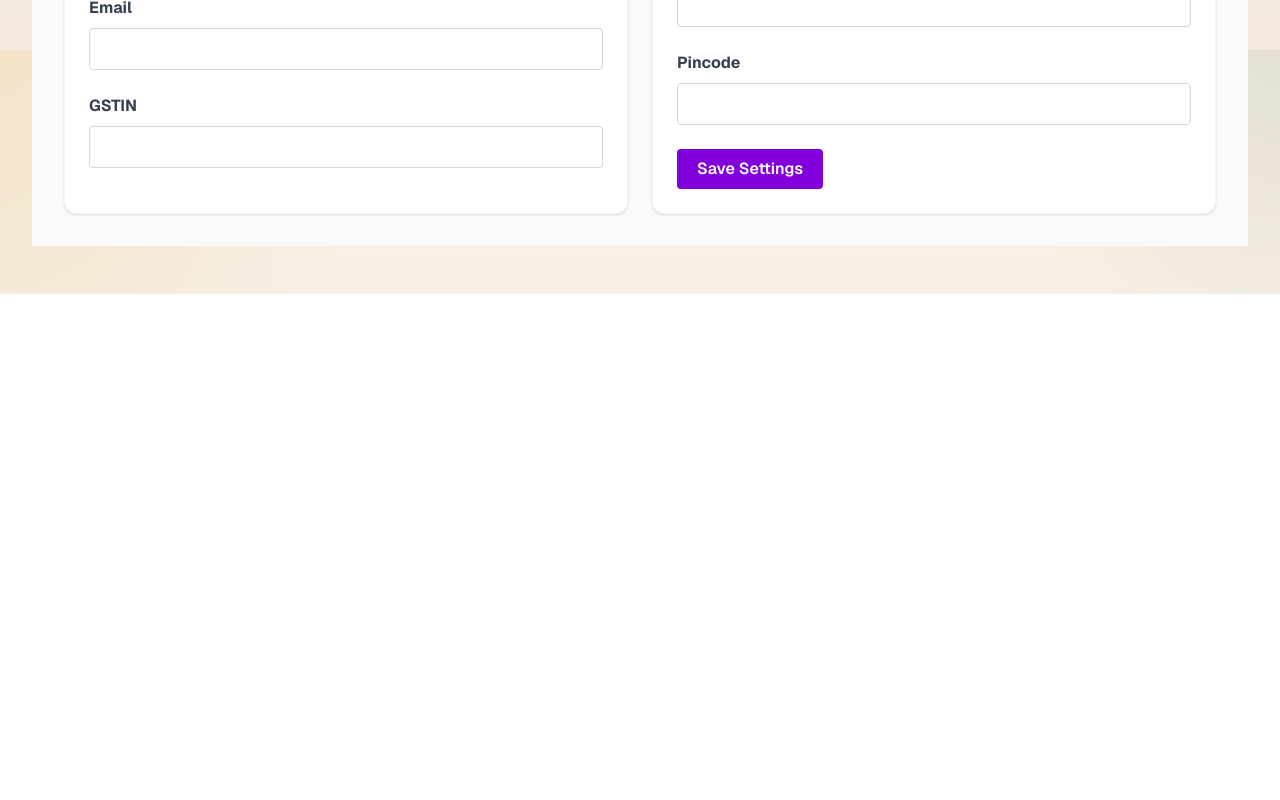
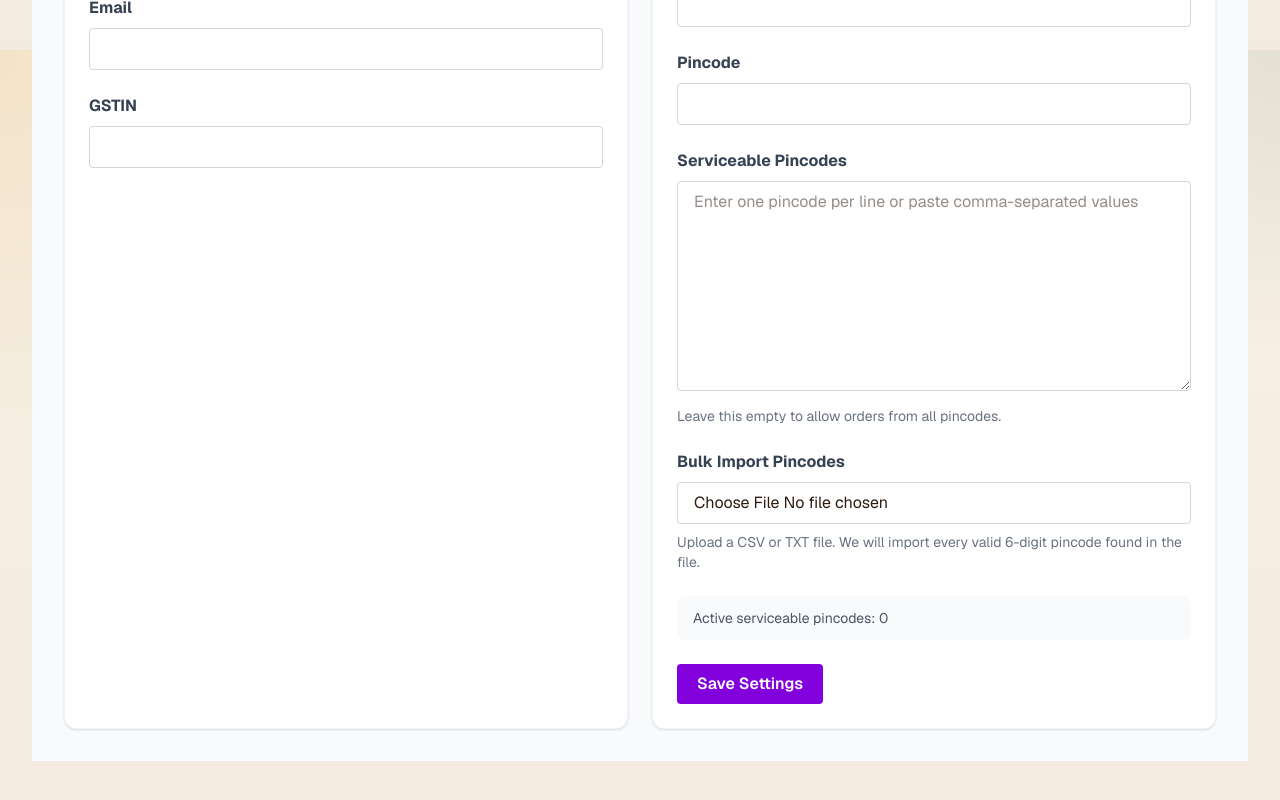
Before and after one commit to gnaneswar05/pickle-store, a Next.js app: page /admin/settings in a window 1280 px wide. Shown: the part 750-1550 px from the top of the page. Before the commit the page ends 1044 px from the top, so only its background shows below. Built offline with nearby package versions, Linux system fonts and the light colour scheme; no server answers; sample sign-in values are in the browser's storage.

Commit message:
pincode restriction added

```diff
--- a/app/admin/settings/page.tsx
+++ b/app/admin/settings/page.tsx
@@ -1,6 +1,7 @@
 "use client";
 
 import AdminShell from "@/app/components/AdminShell";
+import { parseServiceablePincodes } from "@/lib/utils/serviceable-pincodes";
 import { useRouter } from "next/navigation";
 import { useEffect, useState } from "react";
 
@@ -16,6 +17,7 @@ interface SiteSettingsForm {
   manufacturerCity: string;
   manufacturerState: string;
   manufacturerPincode: string;
+  serviceablePincodes: string[];
 }
 
 const initialForm: SiteSettingsForm = {
@@ -30,13 +32,17 @@ const initialForm: SiteSettingsForm = {
   manufacturerCity: "",
   manufacturerState: "",
   manufacturerPincode: "",
+  serviceablePincodes: [],
 };
 
 export default function AdminSettingsPage() {
   const router = useRouter();
   const [form, setForm] = useState<SiteSettingsForm>(initialForm);
+  const [pincodeDraft, setPincodeDraft] = useState("");
   const [loading, setLoading] = useState(true);
   const [saving, setSaving] = useState(false);
+  const [saveError, setSaveError] = useState("");
+  const [saveMessage, setSaveMessage] = useState("");
 
   useEffect(() => {
     const token = localStorage.getItem("admin-token");
@@ -72,7 +78,11 @@ export default function AdminSettingsPage() {
           manufacturerCity: data.data.settings.manufacturerCity || "",
           manufacturerState: data.data.settings.manufacturerState || "",
           manufacturerPincode: data.data.settings.manufacturerPincode || "",
+          serviceablePincodes: data.data.settings.serviceablePincodes || [],
         });
+        setPincodeDraft(
+          (data.data.settings.serviceablePincodes || []).join("\n"),
+        );
       } catch (error) {
         console.error("Error fetching site settings:", error);
       } finally {
@@ -93,24 +103,70 @@ export default function AdminSettingsPage() {
   const handleSave = async (e: React.FormEvent) => {
     e.preventDefault();
     setSaving(true);
+    setSaveError("");
+    setSaveMessage("");
     try {
+      const serviceablePincodes = parseServiceablePincodes(pincodeDraft);
       const res = await fetch("/api/site-settings", {
         method: "PUT",
         headers: {
           "Content-Type": "application/json",
           Authorization: `Bearer ${localStorage.getItem("admin-token")}`,
         },
-        body: JSON.stringify(form),
+        body: JSON.stringify({
+          ...form,
+          serviceablePincodes,
+        }),
       });
       const data = await res.json();
 
       if (!res.ok) {
         throw new Error(data.error || "Failed to save site settings");
       }
+
+      setForm((current) => ({
+        ...current,
+        serviceablePincodes: data.data.settings.serviceablePincodes || [],
+      }));
+      setPincodeDraft(
+        (data.data.settings.serviceablePincodes || []).join("\n"),
+      );
+      setSaveMessage("Settings saved successfully.");
     } catch (error) {
       console.error("Error saving site settings:", error);
+      setSaveError(
+        error instanceof Error ? error.message : "Failed to save site settings",
+      );
     } finally {
       setSaving(false);
+    }
+  };
+
+  const handlePincodeFileImport = async (
+    e: React.ChangeEvent<HTMLInputElement>,
+  ) => {
+    const file = e.target.files?.[0];
+    if (!file) {
+      return;
+    }
+
+    try {
+      const text = await file.text();
+      const importedPincodes = parseServiceablePincodes(text);
+      setPincodeDraft(importedPincodes.join("\n"));
+      setForm((current) => ({
+        ...current,
+        serviceablePincodes: importedPincodes,
+      }));
+      setSaveError("");
+      setSaveMessage(`Imported ${importedPincodes.length} pincodes.`);
+    } catch (error) {
+      setSaveError(
+        error instanceof Error ? error.message : "Failed to import pincodes",
+      );
+      setSaveMessage("");
+    } finally {
+      e.target.value = "";
     }
   };
 
@@ -132,7 +188,7 @@ export default function AdminSettingsPage() {
     <AdminShell
       activeHref="/admin/settings"
       title="Site Settings"
-      subtitle="These details are used in invoices and seller information."
+      subtitle="These details are used in invoices, seller information, and delivery area control."
     >
         <form onSubmit={handleSave} className="grid gap-6 lg:grid-cols-2">
           <div className="space-y-6 rounded-xl border border-gray-200/50 bg-white p-6 shadow-sm">
@@ -183,6 +239,52 @@ export default function AdminSettingsPage() {
               <label className="mb-2 block font-bold text-gray-700">Pincode</label>
               <input name="manufacturerPincode" value={form.manufacturerPincode} onChange={handleChange} className="w-full rounded border border-gray-300 px-4 py-2" />
             </div>
+            <div>
+              <label className="mb-2 block font-bold text-gray-700">
+                Serviceable Pincodes
+              </label>
+              <textarea
+                value={pincodeDraft}
+                onChange={(e) => {
+                  setPincodeDraft(e.target.value);
+                  setSaveError("");
+                  setSaveMessage("");
+                }}
+                rows={8}
+                placeholder="Enter one pincode per line or paste comma-separated values"
+                className="w-full rounded border border-gray-300 px-4 py-2"
+              />
+              <p className="mt-2 text-sm text-gray-500">
+                Leave this empty to allow orders from all pincodes.
+              </p>
+            </div>
+            <div>
+              <label className="mb-2 block font-bold text-gray-700">
+                Bulk Import Pincodes
+              </label>
+              <input
+                type="file"
+                accept=".csv,.txt"
+                onChange={handlePincodeFileImport}
+                className="w-full rounded border border-gray-300 px-4 py-2"
+              />
+              <p className="mt-2 text-sm text-gray-500">
+                Upload a CSV or TXT file. We will import every valid 6-digit pincode found in the file.
+              </p>
+            </div>
+            <div className="rounded-lg bg-gray-50 px-4 py-3 text-sm text-gray-600">
+              Active serviceable pincodes: {form.serviceablePincodes.length}
+            </div>
+            {saveError ? (
+              <div className="rounded-lg border border-red-200 bg-red-50 px-4 py-3 text-sm text-red-700">
+                {saveError}
+              </div>
+            ) : null}
+            {saveMessage ? (
+              <div className="rounded-lg border border-green-200 bg-green-50 px-4 py-3 text-sm text-green-700">
+                {saveMessage}
+              </div>
+            ) : null}
             <button
               type="submit"
               disabled={saving}
--- a/app/api/payments/razorpay/verify/route.ts
+++ b/app/api/payments/razorpay/verify/route.ts
@@ -15,6 +15,8 @@ import {
   calculatePricingBreakdown,
   getTaxSettings,
 } from "@/lib/utils/pricing";
+import { isPincodeServiceable } from "@/lib/utils/serviceable-pincodes";
+import { getSiteSettings } from "@/lib/utils/site-settings";
 
 export async function POST(request: NextRequest) {
   try {
@@ -73,6 +75,16 @@ export async function POST(request: NextRequest) {
 
     if (!validatePincode(address.pincode)) {
       return errorResponse("Invalid pincode", 400);
+    }
+
+    const siteSettings = await getSiteSettings();
+    if (
+      !isPincodeServiceable(address.pincode, siteSettings.serviceablePincodes)
+    ) {
+      return errorResponse(
+        "We are not serving your city yet. We will start soon.",
+        400,
+      );
     }
 
     const subtotalAmount = items.reduce(
--- a/app/api/site-settings/route.ts
+++ b/app/api/site-settings/route.ts
@@ -2,10 +2,12 @@ import { NextRequest } from "next/server";
 import connectDB from "@/lib/db";
 import { verifyAdminFromRequest } from "@/lib/utils/auth";
 import {
+  APIError,
   errorResponse,
   handleError,
   successResponse,
 } from "@/lib/utils/response";
+import { parseServiceablePincodes } from "@/lib/utils/serviceable-pincodes";
 import { getSiteSettings } from "@/lib/utils/site-settings";
 
 export async function GET(request: NextRequest) {
@@ -27,6 +29,7 @@ export async function GET(request: NextRequest) {
         manufacturerCity: settings.manufacturerCity,
         manufacturerState: settings.manufacturerState,
         manufacturerPincode: settings.manufacturerPincode,
+        serviceablePincodes: settings.serviceablePincodes,
       });
     }
 
@@ -47,6 +50,17 @@ export async function PUT(request: NextRequest) {
 
     const body = await request.json();
     const settings = await getSiteSettings();
+    let serviceablePincodes = settings.serviceablePincodes;
+    if (body.serviceablePincodes !== undefined) {
+      try {
+        serviceablePincodes = parseServiceablePincodes(body.serviceablePincodes);
+      } catch (error) {
+        throw new APIError(
+          400,
+          error instanceof Error ? error.message : "Invalid serviceable pincodes",
+        );
+      }
+    }
 
     settings.set({
       brandName: body.brandName ?? settings.brandName,
@@ -63,6 +77,7 @@ export async function PUT(request: NextRequest) {
       manufacturerState: body.manufacturerState ?? settings.manufacturerState,
       manufacturerPincode:
         body.manufacturerPincode ?? settings.manufacturerPincode,
+      serviceablePincodes,
     });
 
     await settings.save();
--- a/app/checkout/page.tsx
+++ b/app/checkout/page.tsx
@@ -181,6 +181,7 @@ export default function CheckoutPage() {
       },
       body: JSON.stringify({
         items,
+        address: formData,
         couponCode: couponCode || undefined,
       }),
     });
--- a/lib/models/SiteSetting.ts
+++ b/lib/models/SiteSetting.ts
@@ -12,6 +12,7 @@ export interface ISiteSetting extends Document {
   manufacturerCity: string;
   manufacturerState: string;
   manufacturerPincode: string;
+  serviceablePincodes: string[];
   createdAt: Date;
   updatedAt: Date;
 }
@@ -73,6 +74,10 @@ const SiteSettingSchema = new Schema(
       default: "",
       trim: true,
     },
+    serviceablePincodes: {
+      type: [String],
+      default: [],
+    },
   },
   { timestamps: true },
 );
--- /dev/null
+++ b/lib/utils/serviceable-pincodes.ts
@@ -0,0 +1,44 @@
+import { validatePincode } from "@/lib/utils/validation";
+
+export function normalizePincode(value: string): string {
+  return value.trim().replace(/\D/g, "");
+}
+
+export function parseServiceablePincodes(input: unknown): string[] {
+  const rawValues = Array.isArray(input)
+    ? input.flatMap((value) =>
+        typeof value === "string" ? value.split(/[\s,;]+/) : [],
+      )
+    : typeof input === "string"
+      ? input.match(/\d{6}/g) ?? []
+      : [];
+
+  const uniquePincodes = Array.from(
+    new Set(
+      rawValues
+        .map((value) => normalizePincode(value))
+        .filter((value) => value.length > 0),
+    ),
+  );
+
+  const invalidPincode = uniquePincodes.find(
+    (pincode) => !validatePincode(pincode),
+  );
+
+  if (invalidPincode) {
+    throw new Error(`Invalid serviceable pincode: ${invalidPincode}`);
+  }
+
+  return uniquePincodes.sort();
+}
+
+export function isPincodeServiceable(
+  pincode: string,
+  serviceablePincodes: string[],
+): boolean {
+  if (serviceablePincodes.length === 0) {
+    return true;
+  }
+
+  return serviceablePincodes.includes(normalizePincode(pincode));
+}
--- a/lib/utils/site-settings.ts
+++ b/lib/utils/site-settings.ts
@@ -8,6 +8,7 @@ export async function getSiteSettings() {
       brandName: "Kanvi",
       logoUrl: "/logo.jpeg",
       manufacturerName: "Kanvi Homemade Pickles",
+      serviceablePincodes: [],
     });
   }
 
```
Also changed, not shown: app/api/orders/route.ts (+12 -0 lines), app/api/payments/razorpay/order/route.ts (+18 -1 lines).
